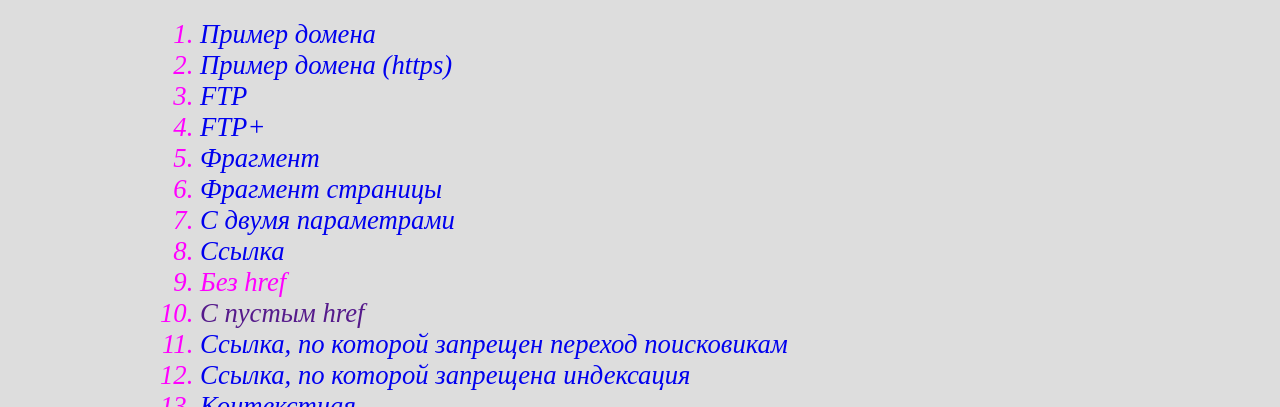
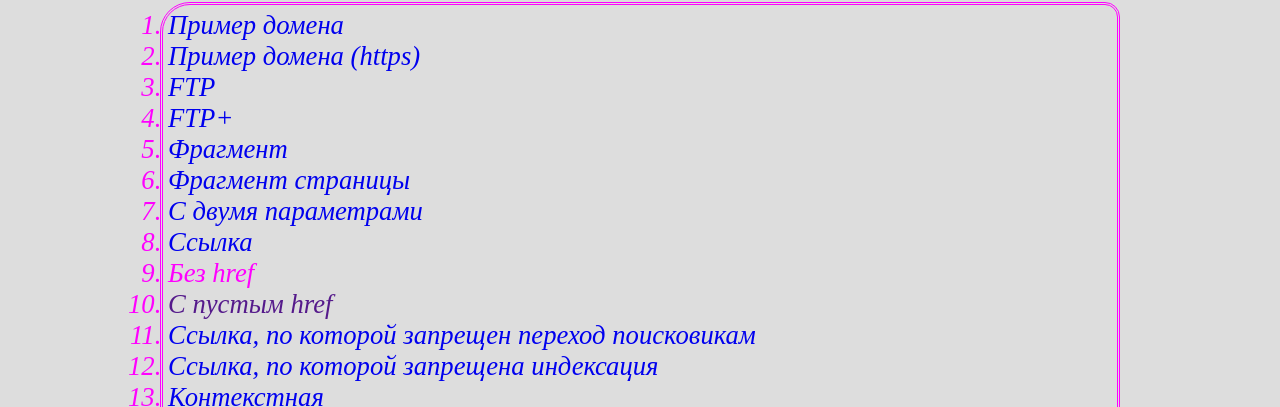
Before and after one commit to Slesarenko212/2, a plain HTML site: page index2.html in a window 1280 px wide. Shown: the part 281-688 px from the top of the page. Drawn offline with Linux system fonts and the light colour scheme.

Commit message:
Update style2.css

```diff
--- a/style2.css
+++ b/style2.css
@@ -147,7 +147,7 @@ footer{
 
 
 
-ol form{
+ol, form{
 	margin:10px auto;
         height:500;
 	oversize:auto;
```
